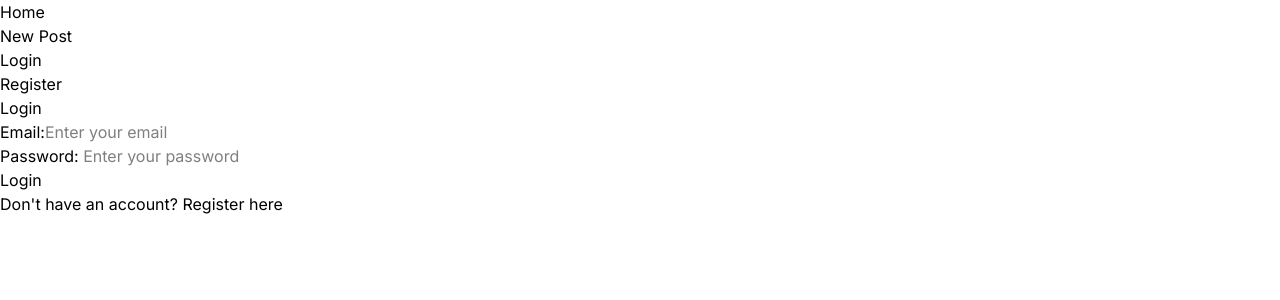
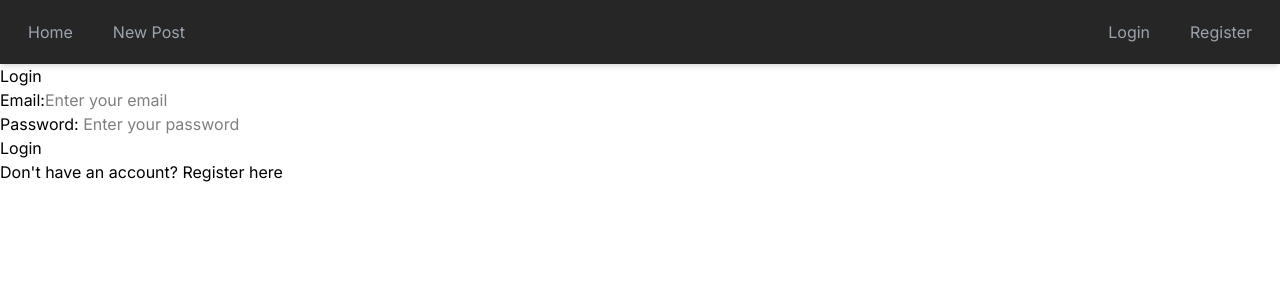
Before and after one commit to augolv/Blog, a React (Vite) app in the folder frontend/: page /login in a window 1280 px wide. Shown: the top 300 px of the page. Built offline with nearby package versions, Linux system fonts and the light colour scheme; no server answers.

Commit message:
refactor: clean up Navbar component by removing unnecessary lines and improving link styling

```diff
--- a/frontend/src/components/Navbar.jsx
+++ b/frontend/src/components/Navbar.jsx
@@ -4,7 +4,6 @@ import { isAuthenticated, logout, getCurrentUser } from "../utils/auth.js";
 
 export default function Navbar() {
   const navigate = useNavigate();
-
   const [authStatus, setAuthStatus] = useState(isAuthenticated());
   const [currentUser, setCurrentUser] = useState(getCurrentUser());
 
@@ -15,7 +14,6 @@ export default function Navbar() {
     };
 
     window.addEventListener("authChange", handleAuthChange);
-
     window.addEventListener("storage", handleAuthChange);
 
     return () => {
@@ -28,43 +26,60 @@ export default function Navbar() {
     logout(navigate);
   };
 
+  const linkClasses = "text-text-secondary hover:text-primary transition-colors duration-200 py-2 px-3 rounded-md";
+
   return (
-    <nav>
-      <ul>
+    <nav className="bg-surface shadow-md">
+      <div className="container mx-auto px-4">
+        <ul className="flex items-center h-16">
           <li>
-          <Link to="/">Home</Link>
+            <Link to="/" className={linkClasses}>
+              Home
+            </Link>
           </li>
-
-        <li>
-          <Link to="/posts/new">New Post</Link>
+          <li className="ml-4">
+            <Link to="/posts/new" className={linkClasses}>
+              New Post
+            </Link>
           </li>
 
           {authStatus ? (
             <>
               {currentUser && currentUser.username ? (
-              <li>
-                <Link to={`/profile/${currentUser.username}`}>Profile</Link>
+                <li className="ml-auto">
+                  <Link to={`/profile/${currentUser.username}`} className={linkClasses}>
+                    {currentUser.username}
+                  </Link>
                 </li>
               ) : (
-              <li>
-                <Link to="/profile">Profile</Link>
+                <li className="ml-auto">
+                  <Link to="/profile" className={linkClasses}>
+                    Profile
+                  </Link>
                 </li>
               )}
-            <li>
-              <button onClick={handleLogout}>Logout</button>
+              <li className="ml-4">
+                <button onClick={handleLogout} className={`${linkClasses} hover:bg-red-500 hover:text-white`}>
+                  Logout
+                </button>
               </li>
             </>
           ) : (
             <>
-            <li>
-              <Link to="/login">Login</Link>
+              <li className="ml-auto">
+                <Link to="/login" className={linkClasses}>
+                  Login
+                </Link>
               </li>
-            <li>
-              <Link to="/register">Register</Link>
+              <li className="ml-4">
+                <Link to="/register" className={linkClasses}>
+                  Register
+                </Link>
               </li>
             </>
           )}
         </ul>
+      </div>
     </nav>
   );
 }
```
Lines whose indentation alone changed are shown as unchanged.
